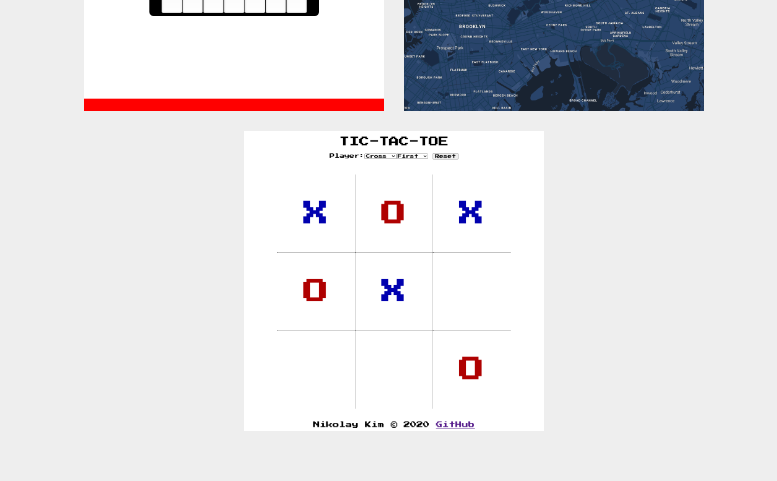
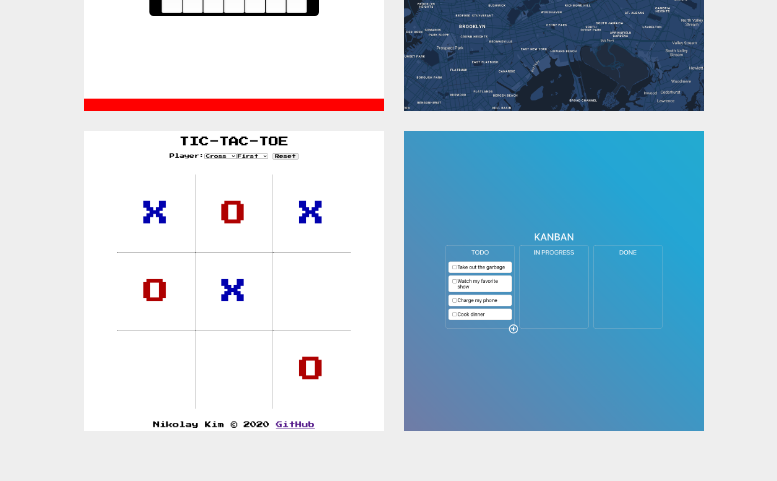
Before and after one commit to ignitikus/portfolio, a React (Create React App) app: page / in a window 1280 px wide. Shown: the part 1120-1601 px from the top of the page, without its empty margins (246-1023 px from the left). Built offline with nearby package versions, Linux system fonts and the light colour scheme.

Commit message:
adds kanban project

```diff
--- a/src/components/Projects/Projects.js
+++ b/src/components/Projects/Projects.js
@@ -1,6 +1,7 @@
 import React, { useState } from "react";
 import fuber from "../../assets/fuber.png";
 import piano from "../../assets/piano.png";
+import kanban from "../../assets/kanban.png";
 import ticTacToe from "../../assets/tic-tac-toe.png";
 
 import Backdrop from "@material-ui/core/Backdrop";
@@ -70,6 +71,19 @@ const projectsArr = [
     },
     link: "https://ignitikus.github.io/tic-tac-toe/index.html",
     github: "https://github.com/ignitikus/tic-tac-toe/",
+  },
+  {
+    title: "KANBAN",
+    description: "Simple Kanban board with drag-and-drop functionality.",
+    short: "ReactJS, Redux, Styled-components, React-beautiful-dnd",
+    source: kanban,
+    alt: "kanban project screenshot",
+    test: {
+      login: "",
+      password: "",
+    },
+    link: "http://niko-kanban.surge.sh/",
+    github: "https://github.com/ignitikus/kanban_front",
   },
 ];
 
```
Also changed, not shown: src/assets/kanban.png (added).
